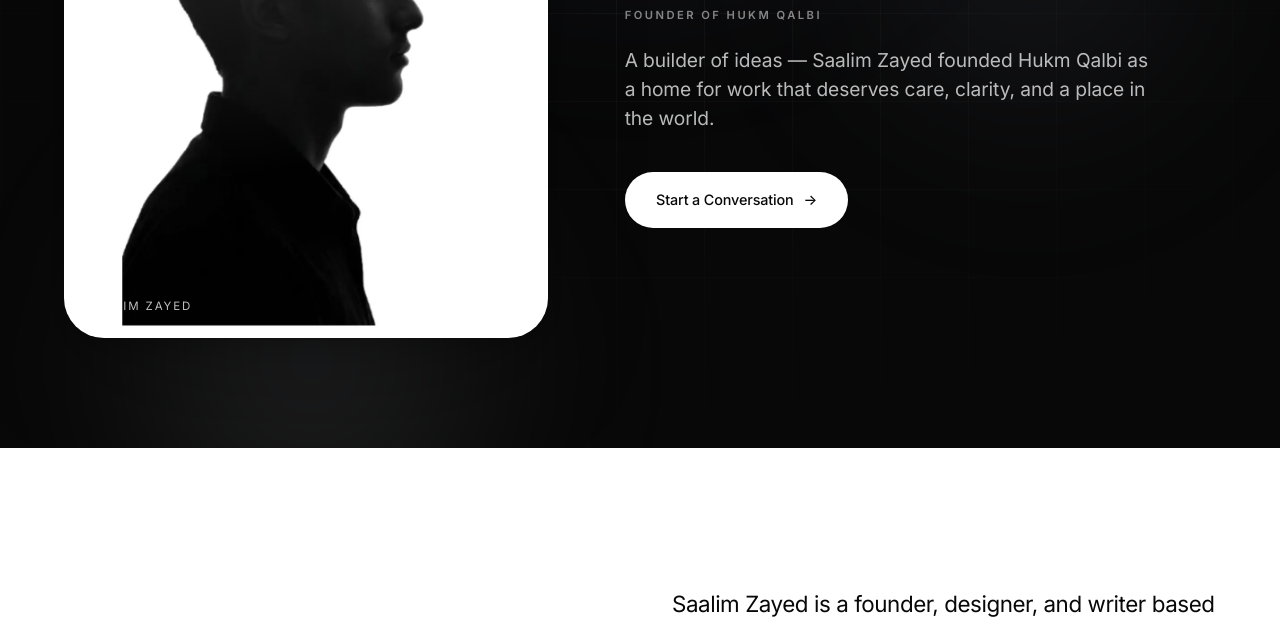
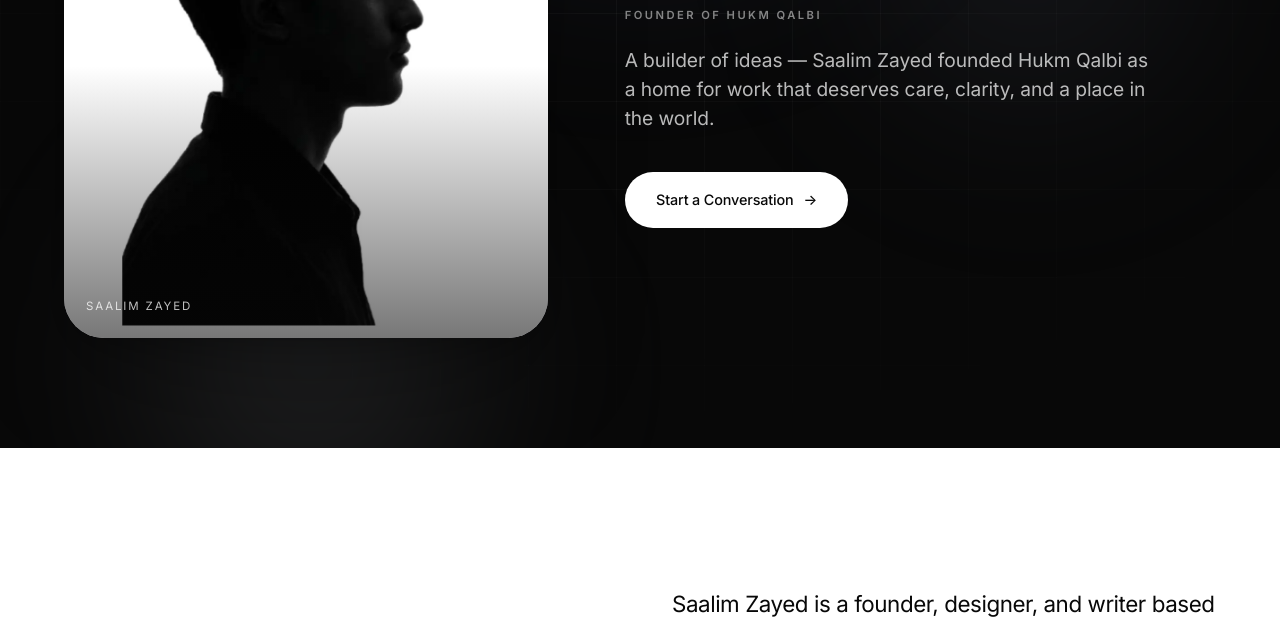
Before and after one commit to hukmqalbi/Hukm-Qalbi, a plain HTML site: page founder/index.html in a window 1280 px wide. Shown: the part 479-1105 px from the top of the page. Drawn offline with Linux system fonts and the light colour scheme.

Commit message:
Update styles.css

```diff
--- a/assets/styles.css
+++ b/assets/styles.css
@@ -797,3 +797,15 @@ body.ready .scroll-cue{opacity:1}
   .mask-i{transform:none}
   .hero-mark,.scroll-cue{opacity:1;transform:none}
 }
+/* Founder photo — fills the portrait frame */
+.portrait img{
+  position:absolute;
+  inset:0;
+  width:100%;
+  height:100%;
+  object-fit:cover;
+  object-position:center 25%;
+}
+.portrait--photo::after{
+  background:linear-gradient(180deg, transparent 55%, rgba(8,8,8,.55) 100%);
+}
```
